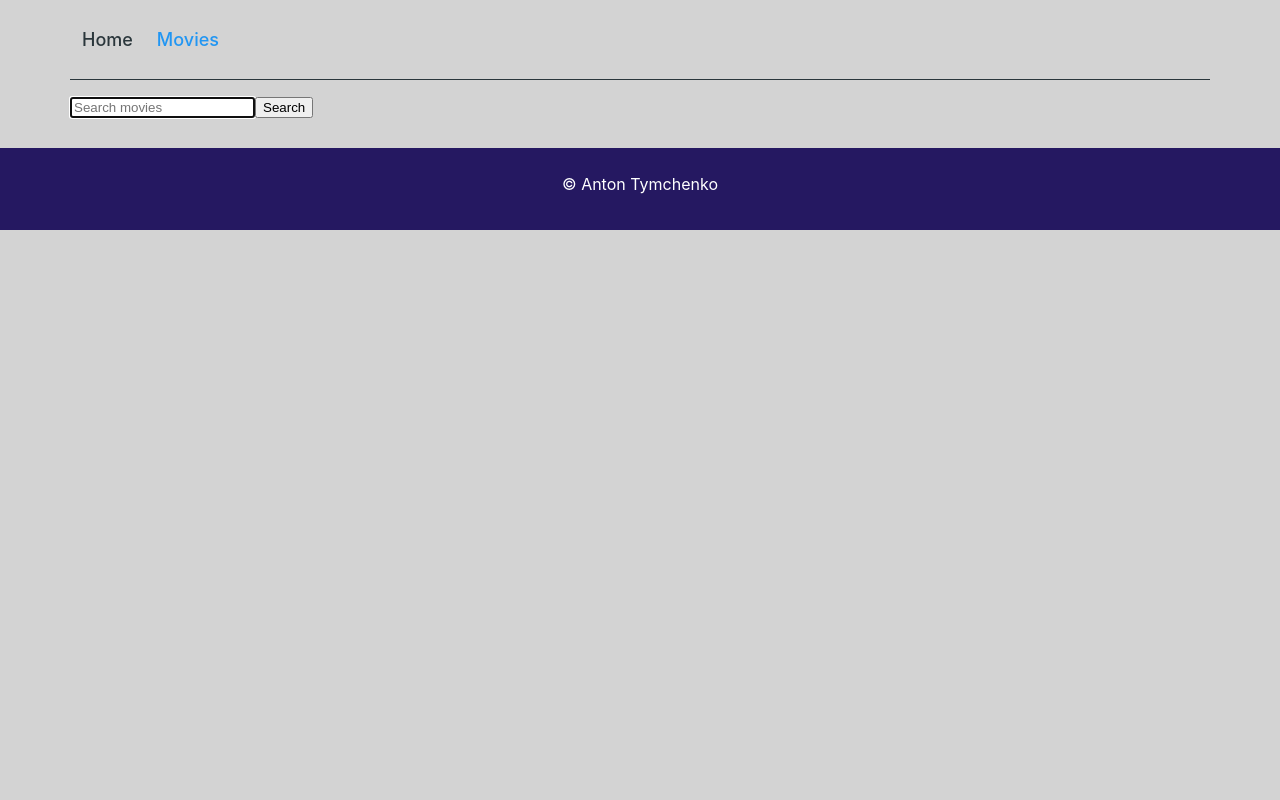
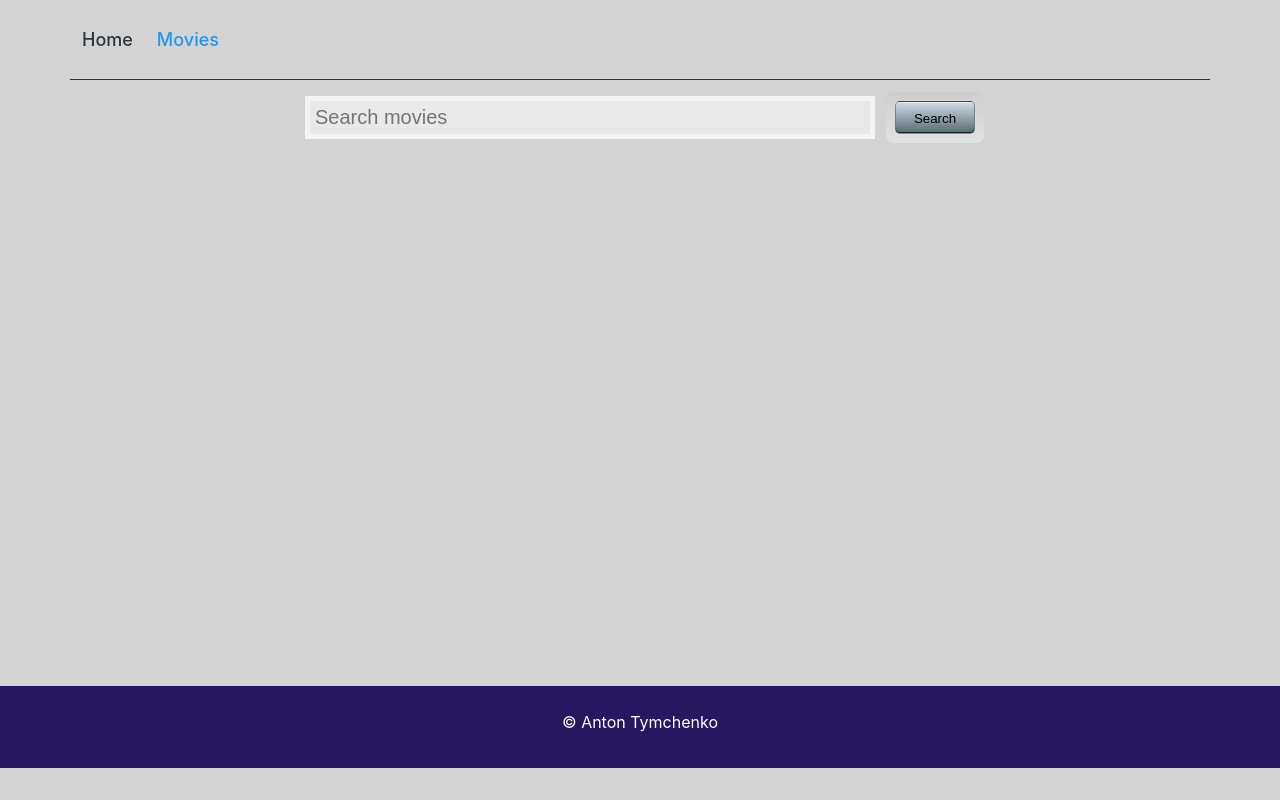
Before and after one commit to AntonTymchenko/goit-react-hw-05-movies, a React (Create React App) app: page /movies in a window 1280 px wide. Built offline with nearby package versions, Linux system fonts and the light colour scheme; a web font is replaced by a local one.

Commit message:
hw05
добавил предупреждения

```diff
--- a/src/App.js
+++ b/src/App.js
@@ -25,9 +25,6 @@ function App() {
             <MovieCardView />
           </Route>
           <Redirect to="/" />
-          {/* <Route path="/">
-            <HomePage />
-          </Route> */}
         </Switch>
       </Container>
       <Footer />
--- a/src/views/MovieCardView.css
+++ b/src/views/MovieCardView.css
@@ -1,6 +1,9 @@
+.wrapperCardInfo {
+  min-height: 400px;
+}
 .imgCard {
-  width: 250px;
-  height: 300px;
+  width: 350px;
+  height: 400px;
   float: left;
   margin-right: 20px;
 }
--- a/src/views/Movies.css
+++ b/src/views/Movies.css
@@ -0,0 +1,75 @@
+.searchPage {
+  min-height: 70vh;
+}
+.formForSearch {
+  display: flex;
+  align-items: center;
+  justify-content: center;
+}
+.SearchForm-input {
+  padding: 5px;
+  font-size: 20px;
+  margin-right: 20px;
+  border: 5px solid rgba(255, 255, 255, 0.5);
+  box-shadow: (
+    0 2px 10px rgba(0, 0, 0, 0.25) inset,
+    0 2px 10px rgba(0, 0, 0, 0.25)
+  );
+
+  background: rgba(255, 255, 255, 0.5);
+
+  outline: none;
+  color: #333;
+  width: 50%;
+}
+.loaderMovies {
+  margin-left: 45%;
+  margin-top: 10%;
+}
+
+.btn {
+  position: relative;
+  display: inline-block;
+  width: 6em;
+  height: 2.5em;
+  line-height: 2.4em;
+  vertical-align: middle;
+  text-align: center;
+  text-decoration: none;
+  user-select: none;
+  color: #000;
+  outline: none;
+  border: 1px solid rgba(110, 121, 128, 0.8);
+  border-top-color: rgba(0, 0, 0, 0.3);
+  border-radius: 5px;
+  background: rgb(206, 220, 231)
+    linear-gradient(rgb(206, 220, 231), rgb(89, 106, 114));
+  box-shadow: 0 -1px rgba(10, 21, 28, 0.9) inset,
+    0 1px rgba(255, 255, 255, 0.5) inset;
+}
+.btn:focus-visible {
+  border: 1px solid #4c51f9;
+  outline: none;
+}
+.btn:hover {
+  background: linear-gradient(#d2dfea, #71828c);
+}
+.btn:active {
+  line-height: 2.6em;
+  background: linear-gradient(#bac6cf, #c5d3de 20%, #71828c);
+  box-shadow: 0 -1px rgba(255, 255, 255, 0.4) inset;
+}
+.btn:before {
+  content: "";
+  position: absolute;
+  top: -10px;
+  right: -10px;
+  bottom: -10px;
+  left: -10px;
+  z-index: -1;
+  border-radius: 8px;
+  background: linear-gradient(
+    rgba(200, 200, 200, 0.5),
+    rgba(240, 240, 240, 0.5)
+  );
+}
--- a/src/views/Movies.js
+++ b/src/views/Movies.js
@@ -1,11 +1,17 @@
 import { fetchMovieByQuery } from "../service/service";
 import { useState } from "react";
-
+import "./Movies.css";
 import { ListOfMoviesSearch } from "../components/ListOfMoviesSearch/ListOfMoviesSearch";
+import { loadingStatus } from "../utils/loadingStatus";
+import Loader from "react-loader-spinner";
+import { toast } from "react-toastify";
+import { ToastContainer } from "react-toastify";
+import "react-toastify/dist/ReactToastify.css";
 
 function Movies() {
   const [query, setQuery] = useState("");
   const [results, setResults] = useState(null);
+  const [loadStatus, setLoadStatus] = useState(loadingStatus.IDLE);
 
   const handleInput = (e) => {
     const value = e.currentTarget.value;
@@ -13,17 +19,30 @@ function Movies() {
   };
   const handleFormSubmit = (e) => {
     e.preventDefault();
+    setLoadStatus(loadingStatus.PENDING);
     if (query.trim() === "") {
+      setLoadStatus(loadingStatus.RESOLVED);
+
       return;
     } else {
-      fetchMovieByQuery(query).then((data) => setResults(data.results));
+      fetchMovieByQuery(query).then((data) => {
+        if (data.results.length === 0) {
+          setLoadStatus(loadingStatus.RESOLVED);
+          return toast.error("Try again please !!!");
+        } else {
+          setResults(data.results);
+          setLoadStatus(loadingStatus.RESOLVED);
+        }
+      });
       setQuery("");
     }
   };
 
   return (
     <>
-      <form onSubmit={handleFormSubmit}>
+      <ToastContainer autoClose={3000} />
+      <div className="searchPage">
+        <form onSubmit={handleFormSubmit} className="formForSearch">
           <input
             value={query}
             className="SearchForm-input"
@@ -33,9 +52,17 @@ function Movies() {
             placeholder="Search movies"
             onChange={handleInput}
           />
-        <button type="submit">Search</button>
+          <button type="submit" className="btn">
+            Search
+          </button>
         </form>
-      {results && <ListOfMoviesSearch results={results} />}
+        {loadStatus === loadingStatus.PENDING && (
+          <Loader className="loaderMovies" />
+        )}
+        {loadStatus === loadingStatus.RESOLVED && (
+          <ListOfMoviesSearch results={results} />
+        )}
+      </div>
     </>
   );
 }
```
Lines whose indentation alone changed are shown as unchanged.
